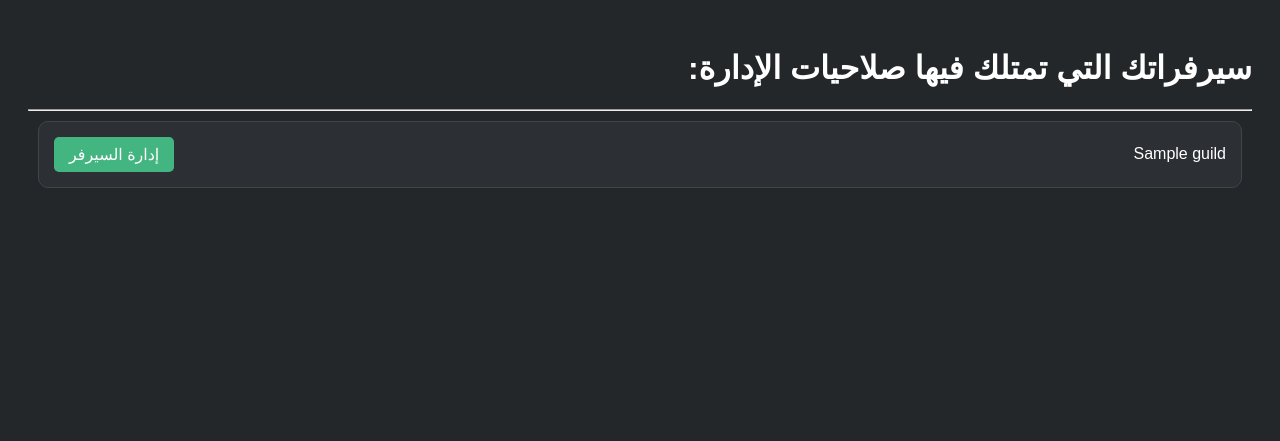
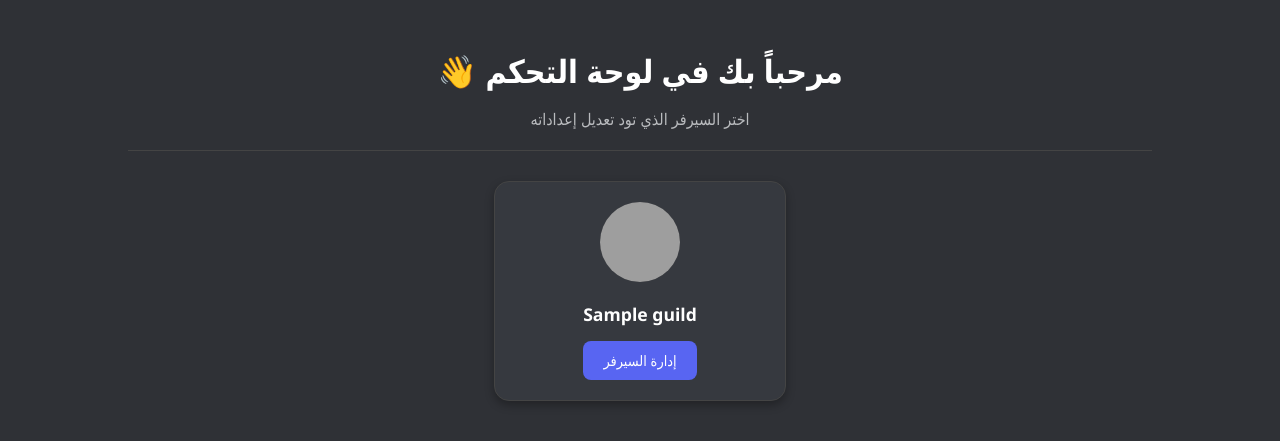
Before and after one commit to rayendakli89-cloud/RioDashboard, a FastAPI app: template templates/dashboard.html in a window 1280 px wide. Shown: the top 441 px of the page. Run offline with FastAPI, Linux system fonts and the light colour scheme; the template is opened without the code that fills it: most values are stand-ins (such as "Sample title", 1, 10 or a date in 2020); grey boxes are pictures that could not be loaded.

Commit message:
Revamp dashboard layout and styles

```diff
--- a/templates/dashboard.html
+++ b/templates/dashboard.html
@@ -2,21 +2,62 @@
 <html lang="ar" dir="rtl">
 <head>
     <meta charset="UTF-8">
-    <title>لوحة التحكم</title>
+    <meta name="viewport" content="width=device-width, initial-scale=1.0">
+    <title>ريو بوت - لوحة التحكم</title>
     <style>
-        body { background: #23272a; color: white; font-family: sans-serif; padding: 20px; }
-        .guild-card { background: #2c2f33; padding: 15px; margin: 10px; border-radius: 10px; display: flex; align-items: center; justify-content: space-between; border: 1px solid #444; }
-        .btn-manage { background: #43b581; color: white; padding: 8px 15px; text-decoration: none; border-radius: 5px; }
+        body { background: #2f3136; color: white; font-family: 'Segoe UI', Tahoma, Geneva, Verdana, sans-serif; padding: 20px; text-align: center; }
+        .container { display: flex; flex-wrap: wrap; justify-content: center; gap: 20px; margin-top: 30px; }
+        .guild-card {
+            background: #36393f;
+            width: 250px;
+            padding: 20px;
+            border-radius: 15px;
+            box-shadow: 0 4px 10px rgba(0,0,0,0.3);
+            transition: transform 0.2s;
+            border: 1px solid #444;
+        }
+        .guild-card:hover { transform: translateY(-5px); border-color: #5865f2; }
+        .guild-icon { width: 80px; height: 80px; border-radius: 50%; margin-bottom: 15px; background: #202225; }
+        .guild-name { font-weight: bold; font-size: 1.1em; display: block; margin-bottom: 15px; }
+        .btn-manage {
+            background: #5865f2;
+            color: white;
+            padding: 10px 20px;
+            text-decoration: none;
+            border-radius: 8px;
+            font-size: 0.9em;
+            display: inline-block;
+        }
+        .btn-manage:hover { background: #4752c4; }
+        h1 { color: #fff; margin-bottom: 10px; }
+        p { color: #b9bbbe; }
     </style>
 </head>
 <body>
-    <h1>سيرفراتك التي تمتلك فيها صلاحيات الإدارة:</h1>
-    <hr>
-    {% for guild in guilds %}
-    <div class="guild-card">
-        <span>{{ guild.name }}</span>
-        <a href="/settings/{{ guild.id }}" class="btn-manage">إدارة السيرفر</a>
+    <h1>مرحباً بك في لوحة التحكم 👋</h1>
+    <p>اختر السيرفر الذي تود تعديل إعداداته</p>
+    <hr style="border: 0; height: 1px; background: #444; margin: 20px 100px;">
+
+    <div class="container">
+        {% for guild in guilds %}
+        <div class="guild-card">
+            {% if guild.icon %}
+                <img class="guild-icon" src="https://cdn.discordapp.com/icons/{{ guild.id }}/{{ guild.icon }}.png" alt="{{ guild.name }}">
+            {% else %}
+                <div class="guild-icon" style="display: flex; align-items: center; justify-content: center; font-size: 2em;">{{ guild.name[0] }}</div>
+            {% endif %}
+
+            <span class="guild-name">{{ guild.name }}</span>
+            <a href="/settings/{{ guild.id }}" class="btn-manage">إدارة السيرفر</a>
+        </div>
+        {% endfor %}
     </div>
-    {% endfor %}
+
+    {% if not guilds %}
+    <div style="margin-top: 50px;">
+        <h3>لا توجد سيرفرات تملك فيها صلاحية الإدارة 🧐</h3>
+        <p>تأكد من أنك "Admin" في السيرفر الذي تبحث عنه.</p>
+    </div>
+    {% endif %}
 </body>
 </html>
```
